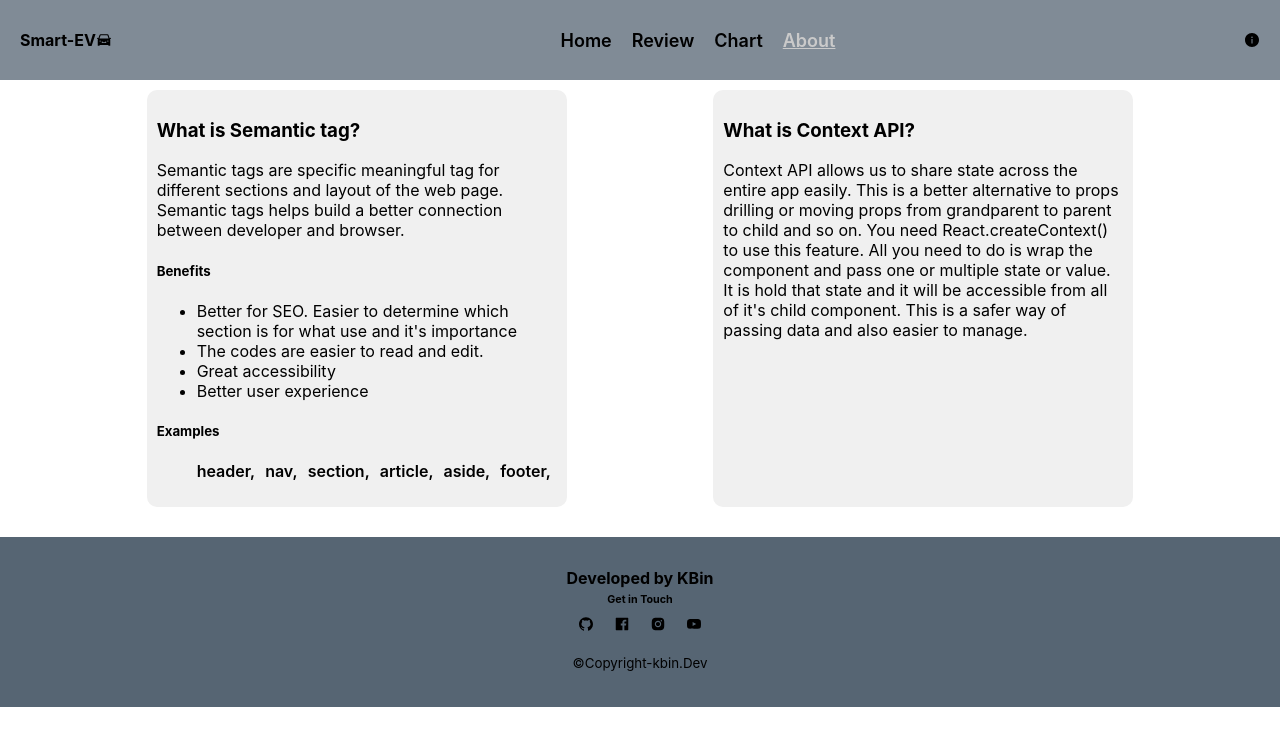
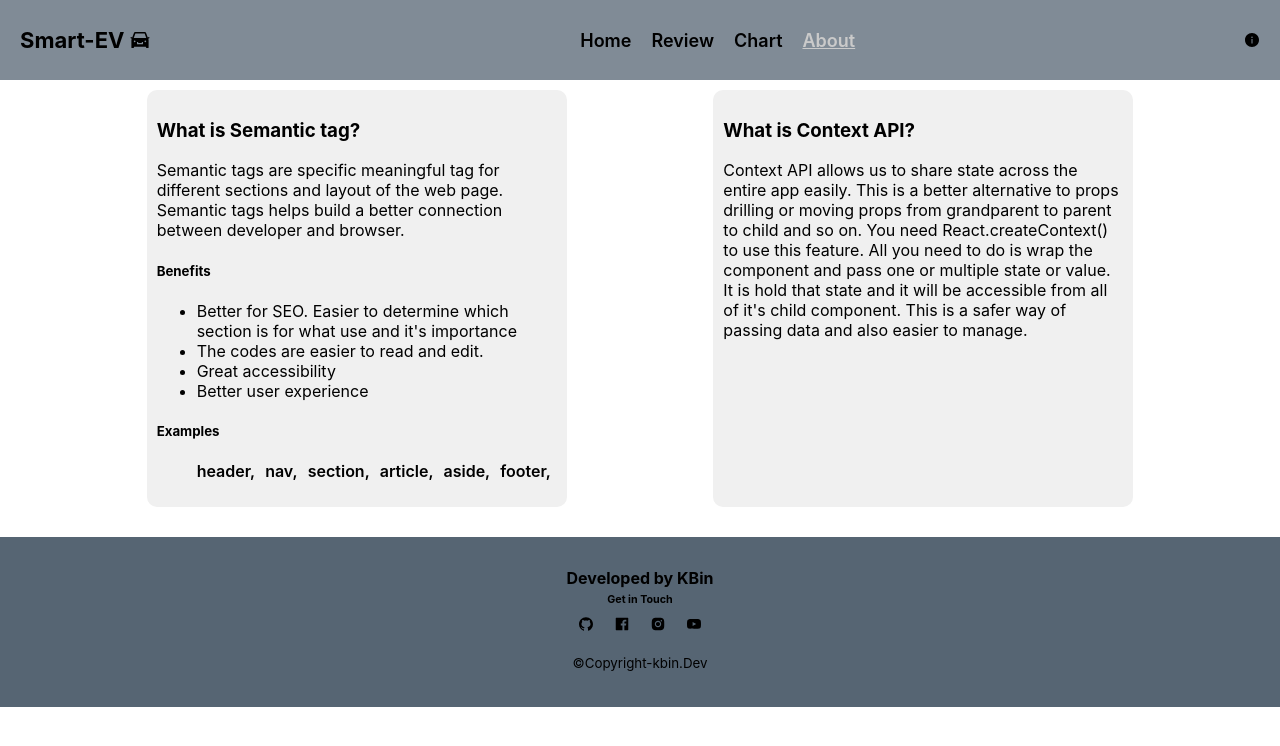
Before and after one commit to Khalidprithy/Smart-EV-React, a React (Create React App) app: page /about in a window 1280 px wide. Shown: the top 746 px of the page. Built offline with nearby package versions, Linux system fonts and the light colour scheme.

Commit message:
title changed

```diff
--- a/src/components/About/About.js
+++ b/src/components/About/About.js
@@ -27,7 +27,6 @@ const About = () => {
             <div className='question-2'>
                 <h3>What is Context API?</h3>
                 <p>Context API allows us to share state across the entire app easily. This is a better alternative to props drilling or moving props from grandparent to parent to child and so on. You need React.createContext() to use this feature. All you need to do is wrap the component and pass one or multiple state or value. It is hold that state and it will be accessible from all of it's child component. This is a safer way of passing data and also easier to manage. </p>
-
             </div>
         </div>
     );
--- a/src/components/Header/Header.css
+++ b/src/components/Header/Header.css
@@ -11,6 +11,11 @@
     display: flex;
     align-items: center;
     color: black;
+    font-weight: 600;
+    font-size: 22px;
+}
+.title h4{
+    padding-right:5px ;
 }
 
 .nav-link{
```
